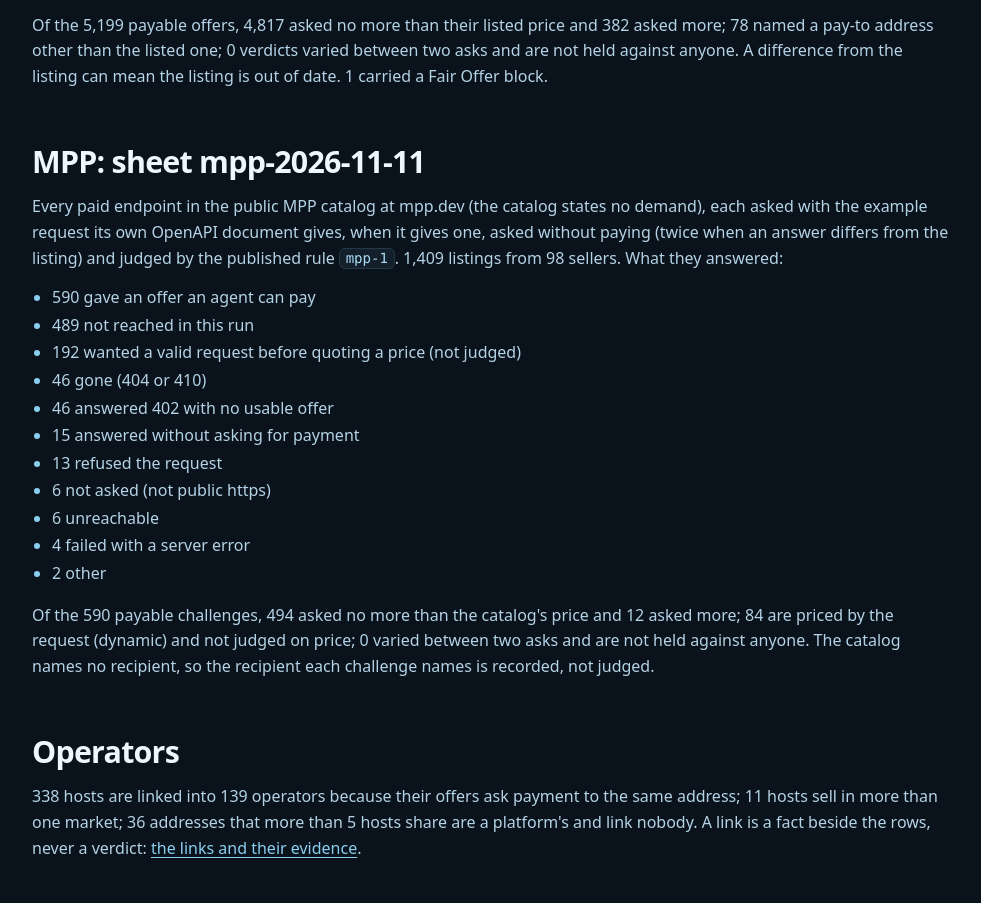
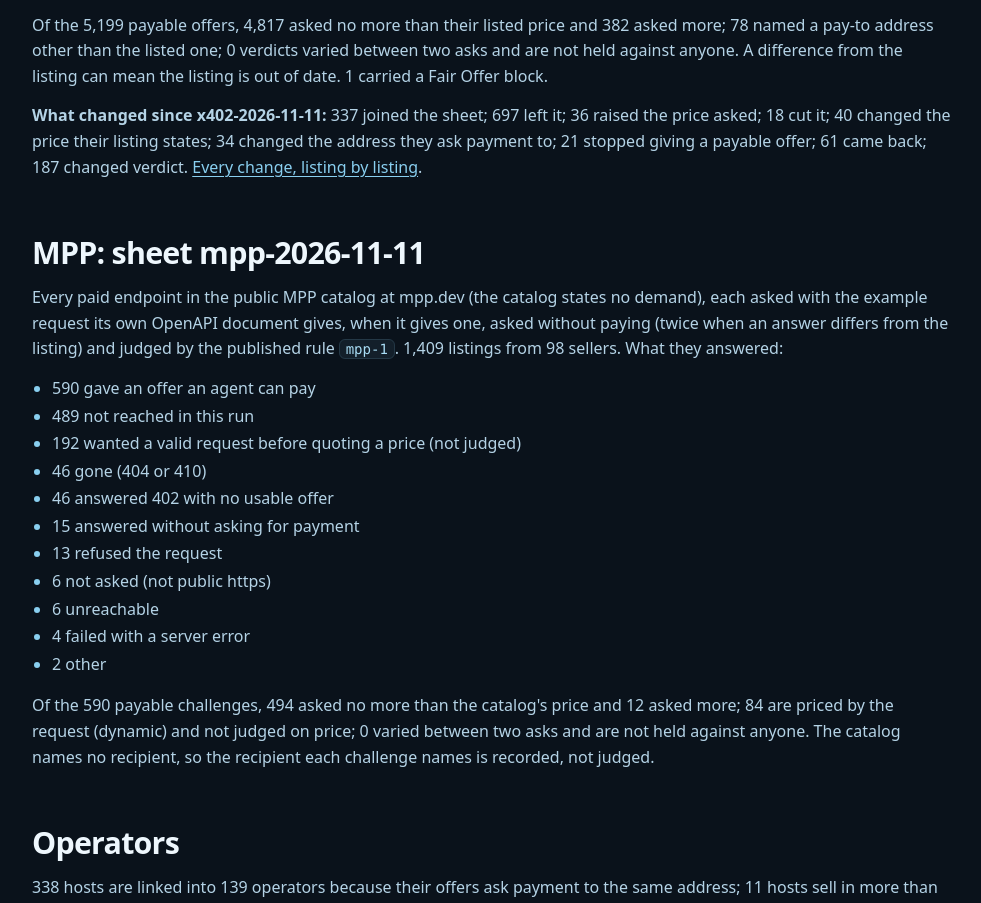
Before and after one commit to Agoranome/agoranome-inspector, a plain HTML site: page index.html in a window 1280 px wide. Shown: the part 3583-4486 px from the top of the page, without its empty margins (148-1129 px from the left). Drawn offline with Linux system fonts and the light colour scheme.

Commit message:
Pages 2026-11-17

```diff
--- a/index.html
+++ b/index.html
@@ -67,6 +67,7 @@ their listed price and 382 asked more; 78 named a pay-to
 address other than the listed one; 0 verdicts varied between two
 asks and are not held against anyone. A difference from the listing can mean the listing is out of date.
 1 carried a Fair Offer block.</p>
+<p><strong>What changed since x402-2026-11-11:</strong> 337 joined the sheet; 697 left it; 36 raised the price asked; 18 cut it; 40 changed the price their listing states; 34 changed the address they ask payment to; 21 stopped giving a payable offer; 61 came back; 187 changed verdict. <a href="changes/x402-2026-11-16.json">Every change, listing by listing</a>.</p>
 <h2>MPP: sheet mpp-2026-11-11</h2>
 <p>Every paid endpoint in the public MPP catalog at mpp.dev (the catalog states no demand), each asked with the example request its own OpenAPI document gives, when it gives one, asked without paying (twice when an answer differs from the listing) and judged by the published rule
 <code>mpp-1</code>. 1,409 listings from 98 sellers. What they answered:</p>
```
